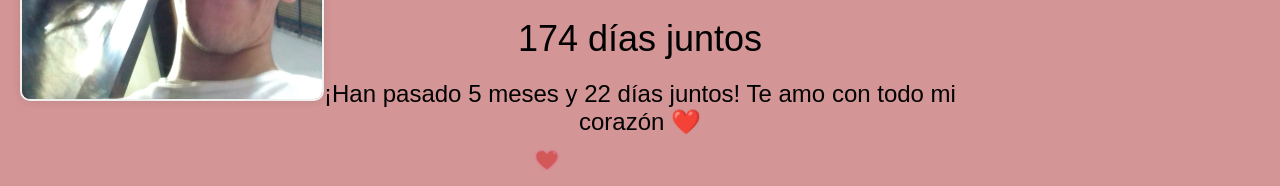
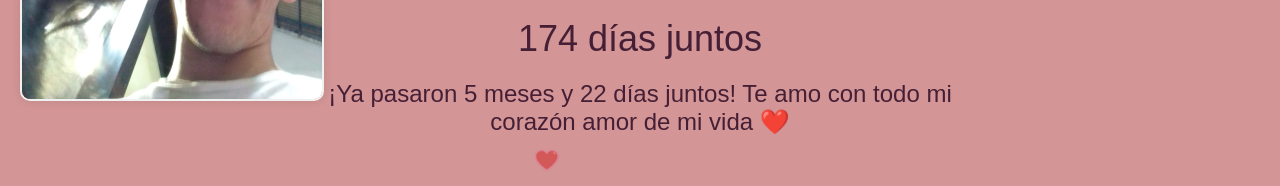
Before and after one commit to alejopandolfi/contadoramor, a plain HTML site: page index.html in a window 1280 px wide. Shown: the part 323-509 px from the top of the page. Drawn offline with Linux system fonts and the light colour scheme.

Commit message:
version 2

```diff
--- a/index.html
+++ b/index.html
@@ -3,7 +3,7 @@
 <head>
     <meta charset="UTF-8">
     <meta name="viewport" content="width=device-width, initial-scale=1.0">
-    <title>Contador de Amor</title>
+    <title>❤Contador de Amor❤</title>
     <link rel="stylesheet" href="style.css">
 </head>
 <body>
@@ -16,8 +16,8 @@
     </div>
     <div id="container">
         <div id="content">
-            <div id="counter">Calculando...</div>
-            <div id="message">¡Han pasado 5 meses y 22 días juntos! Te amo con todo mi corazón ❤️</div>
+            <div id="counter">Calculan2...</div>
+            <div id="message">¡Ya pasaron 5 meses y 22 días juntos! Te amo con todo mi corazón amor de mi vida ❤️</div>
             <div id="hearts"></div>
         </div>
         <div class="note2">
--- a/style.css
+++ b/style.css
@@ -7,12 +7,15 @@ body {
 }
 
 #container {
+
     position: relative;
     width: 100%;
     height: 100vh;
 }
 
 #content {
+
+    color: #441f35;
     position: absolute;
     top: 50%;
     left: 50%;
```
